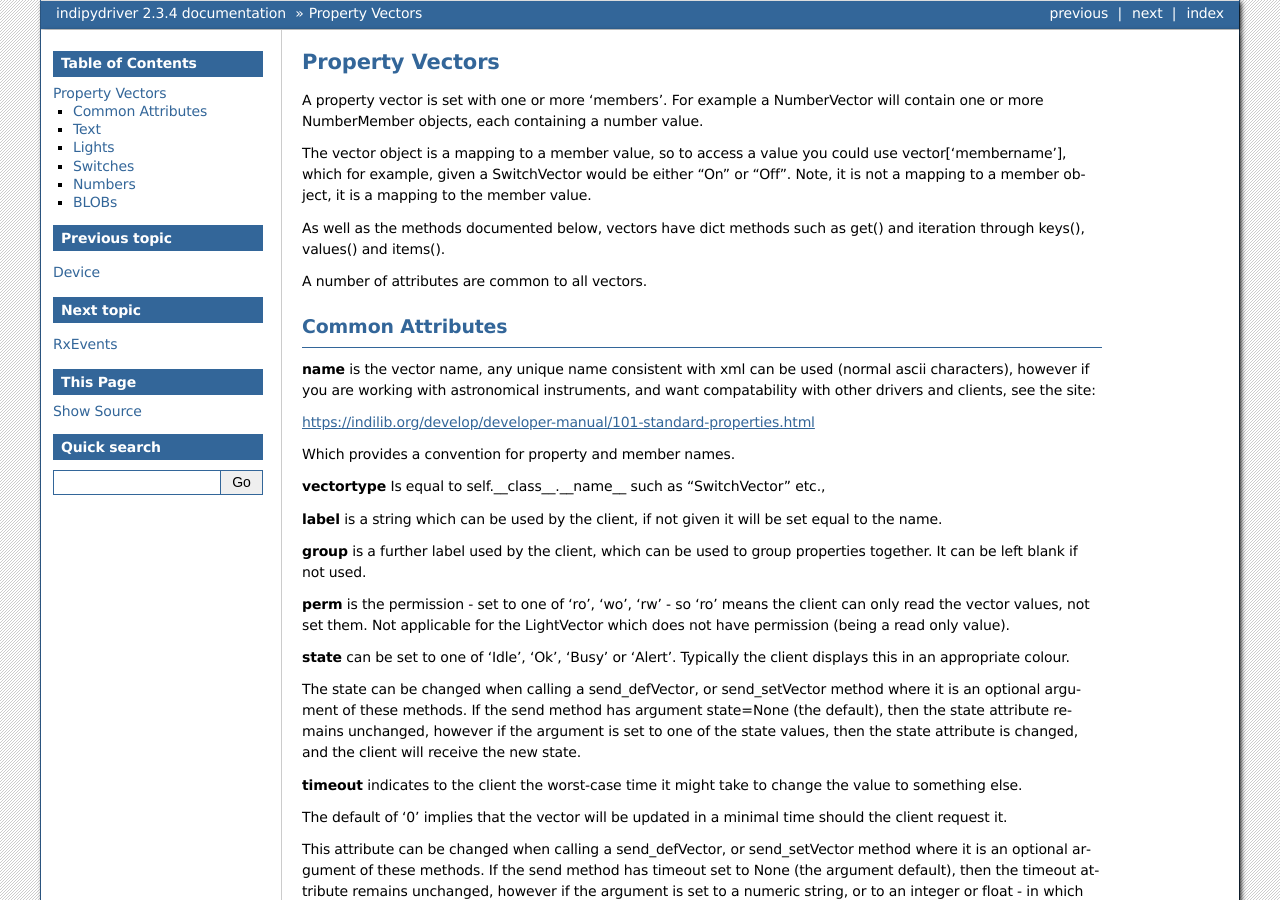
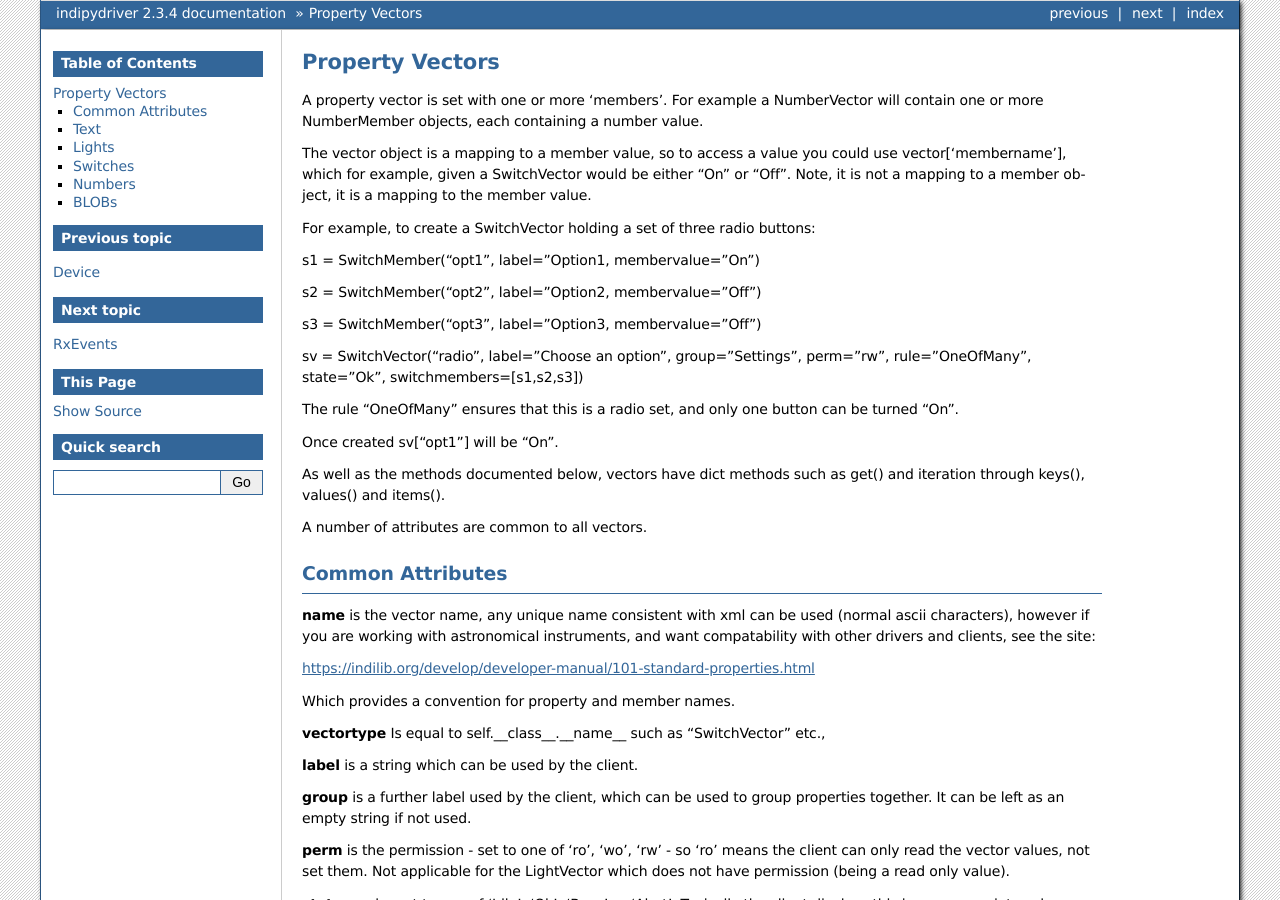
Before and after one commit to bernie-skipole/indipydriver, a Sphinx documentation site: the page built from docs/source/usage/propertyvectors.rst, in a window 1280 px wide and 900 px high. Built offline with Sphinx 7.4.7, drawn with Linux system fonts in a browser that asks for light colours.

Commit message:
doc change

```diff
--- a/docs/source/usage/propertyvectors.rst
+++ b/docs/source/usage/propertyvectors.rst
@@ -4,6 +4,20 @@ Property Vectors
 A property vector is set with one or more 'members'.  For example a NumberVector will contain one or more NumberMember objects, each containing a number value.
 
 The vector object is a mapping to a member value, so to access a value you could use vector['membername'], which for example, given a SwitchVector would be either "On" or "Off". Note, it is not a mapping to a member object, it is a mapping to the member value.
+
+For example, to create a SwitchVector holding a set of three radio buttons:
+
+s1 = SwitchMember("opt1", label="Option1, membervalue="On")
+
+s2 = SwitchMember("opt2", label="Option2, membervalue="Off")
+
+s3 = SwitchMember("opt3", label="Option3, membervalue="Off")
+
+sv = SwitchVector("radio", label="Choose an option", group="Settings", perm="rw", rule="OneOfMany", state="Ok", switchmembers=[s1,s2,s3])
+
+The rule "OneOfMany" ensures that this is a radio set, and only one button can be turned "On".
+
+Once created sv["opt1"] will be "On".
 
 As well as the methods documented below, vectors have dict methods such as get() and iteration through keys(), values() and items().
 
@@ -20,9 +34,9 @@ Which provides a convention for property and member names.
 
 **vectortype** Is equal to self.__class__.__name__ such as "SwitchVector" etc.,
 
-**label** is a string which can be used by the client, if not given it will be set equal to the name.
+**label** is a string which can be used by the client.
 
-**group** is a further label used by the client, which can be used to group properties together. It can be left blank if not used.
+**group** is a further label used by the client, which can be used to group properties together. It can be left as an empty string if not used.
 
 **perm** is the permission - set to one of 'ro', 'wo', 'rw' - so 'ro' means the client can only read the vector values, not set them. Not applicable for the LightVector which does not have permission (being a read only value).
 
```
